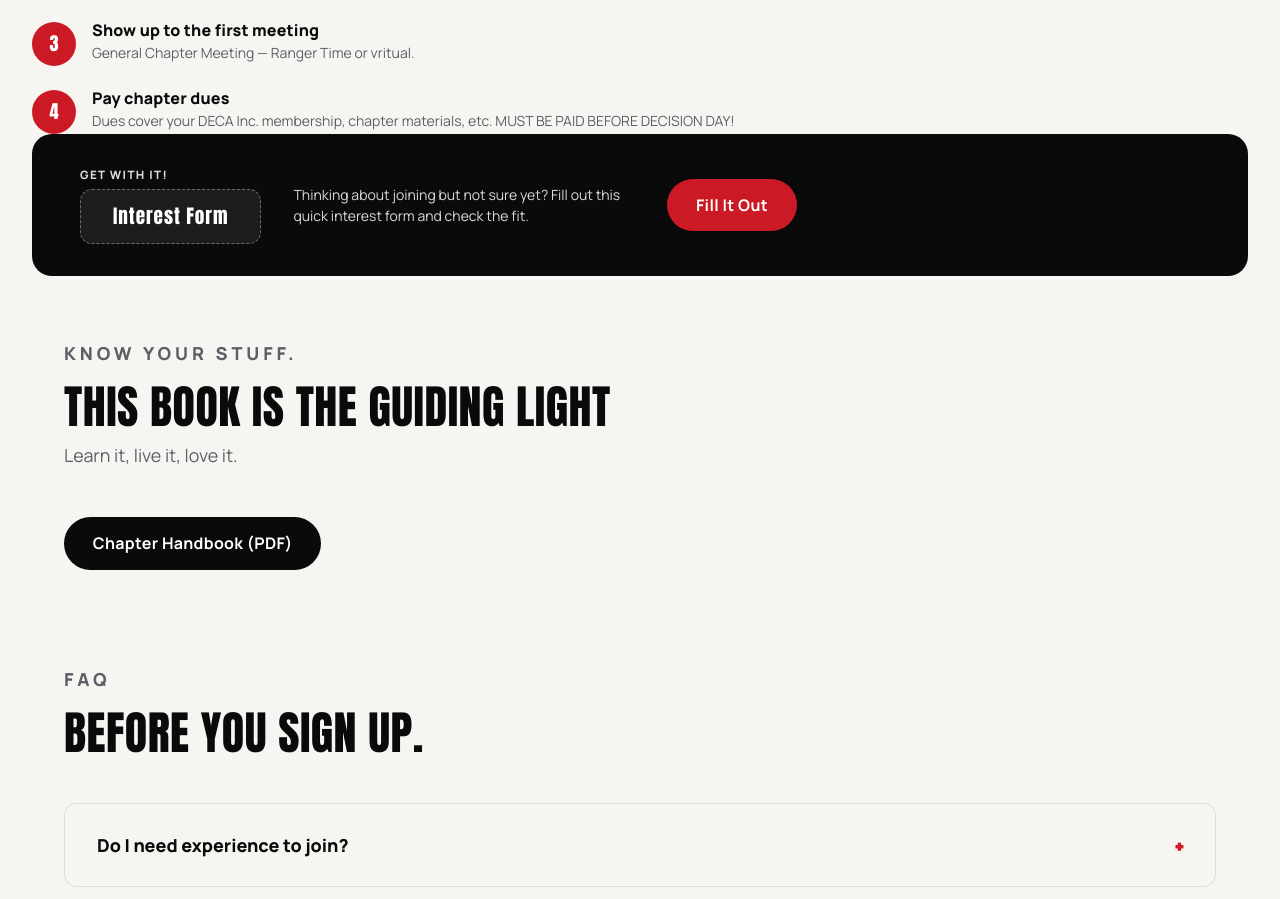
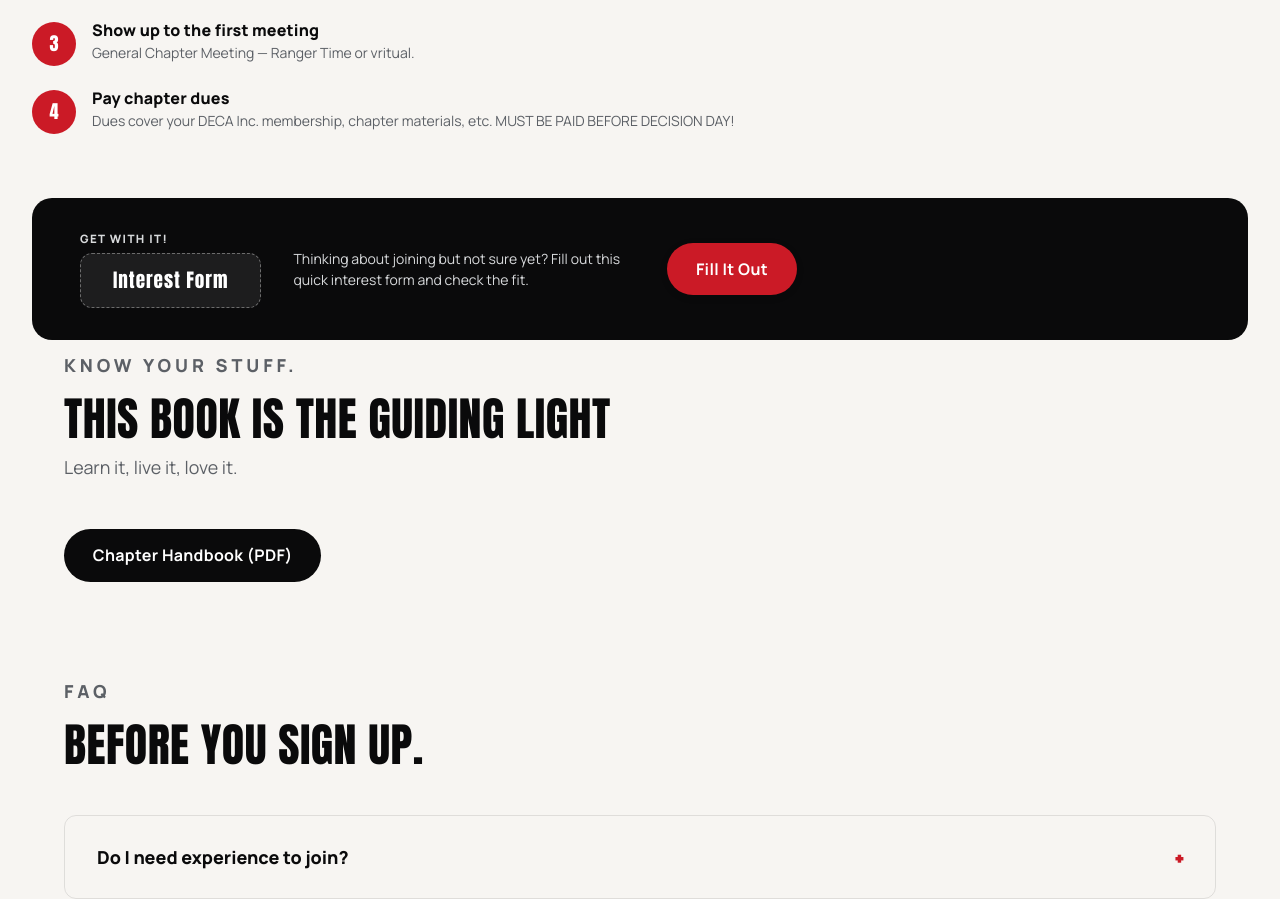
Before and after one commit to vrdeca/vrdeca.github.io, a website built with Vite: page members/index.html in a window 1280 px wide. Shown: the part 1424-2323 px from the top of the page. Built offline with nearby package versions, Linux system fonts and the light colour scheme.

Commit message:
Update index.html

```diff
--- a/members/index.html
+++ b/members/index.html
@@ -77,7 +77,7 @@
           </li>
 
         </ol>
-         <div class="code-callout" data-reveal style="margin-bottom:var(--space-10);">
+         <div class="code-callout" data-reveal style="margin-top:var(--space-10);">
           <div>
             <div class="code-label">Get with it!</div>
             <span class="code-value" style="font-size:1.2rem;">Interest Form</span>
```
